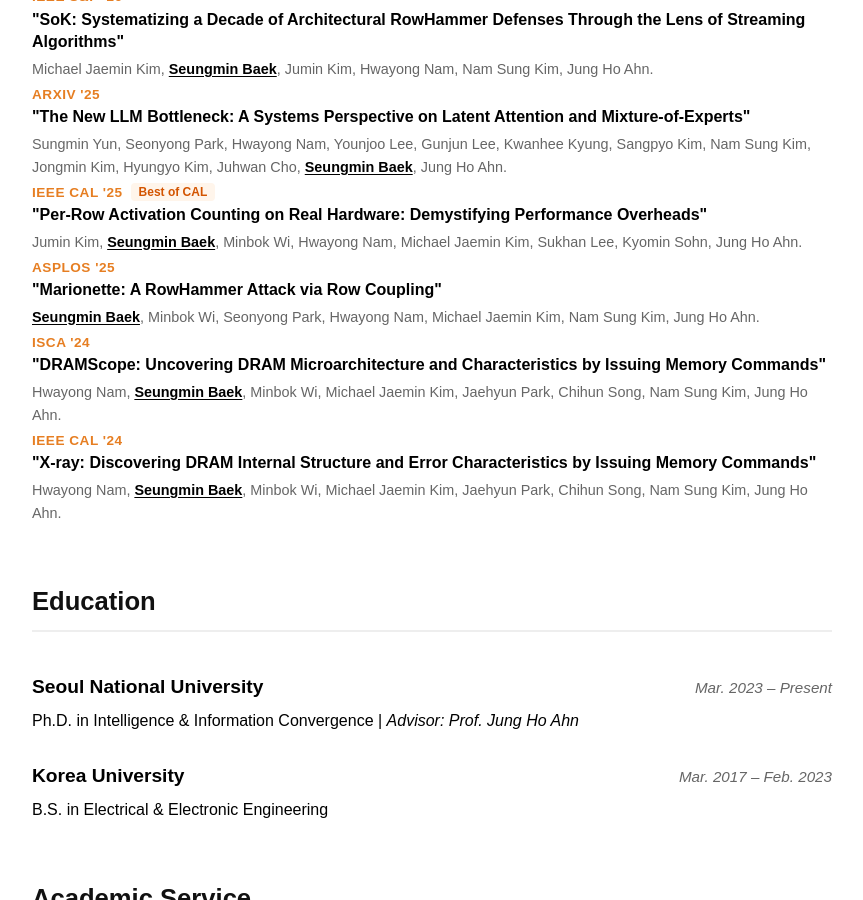
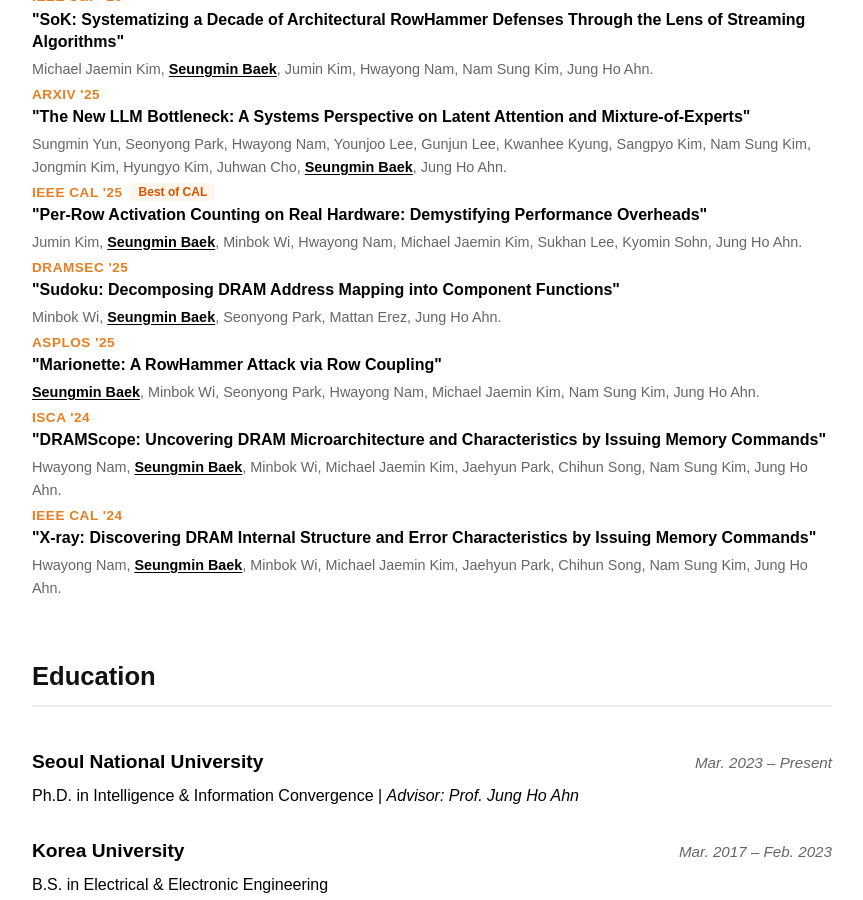
Before and after one commit to bsm1244/bsm1244.github.io, a Jekyll site: the page built from index.md, in a window 1280 px wide and 900 px high, scrolled down 1019 px. Shown: the whole window, without its empty margins (208-1071 px from the left). Built offline with Jekyll 4.4.1, drawn with Linux system fonts in a browser that asks for light colours.

Commit message:
reconstruct

```diff
--- a/index.md
+++ b/index.md
@@ -219,6 +219,12 @@ title: Seungmin Baek
 </div>
 
 <div class="pub-item">
+  <span class="pub-venue">DRAMSec '25</span>
+  <span class="pub-title">"Sudoku: Decomposing DRAM Address Mapping into Component Functions"</span>
+  <div class="pub-authors">Minbok Wi, <span class="me">Seungmin Baek</span>, Seonyong Park, Mattan Erez, Jung Ho Ahn.</div>
+</div>
+
+<div class="pub-item">
   <span class="pub-venue">ASPLOS '25</span>
   <span class="pub-title">"Marionette: A RowHammer Attack via Row Coupling"</span>
   <div class="pub-authors"><span class="me">Seungmin Baek</span>, Minbok Wi, Seonyong Park, Hwayong Nam, Michael Jaemin Kim, Nam Sung Kim, Jung Ho Ahn.</div>
```
